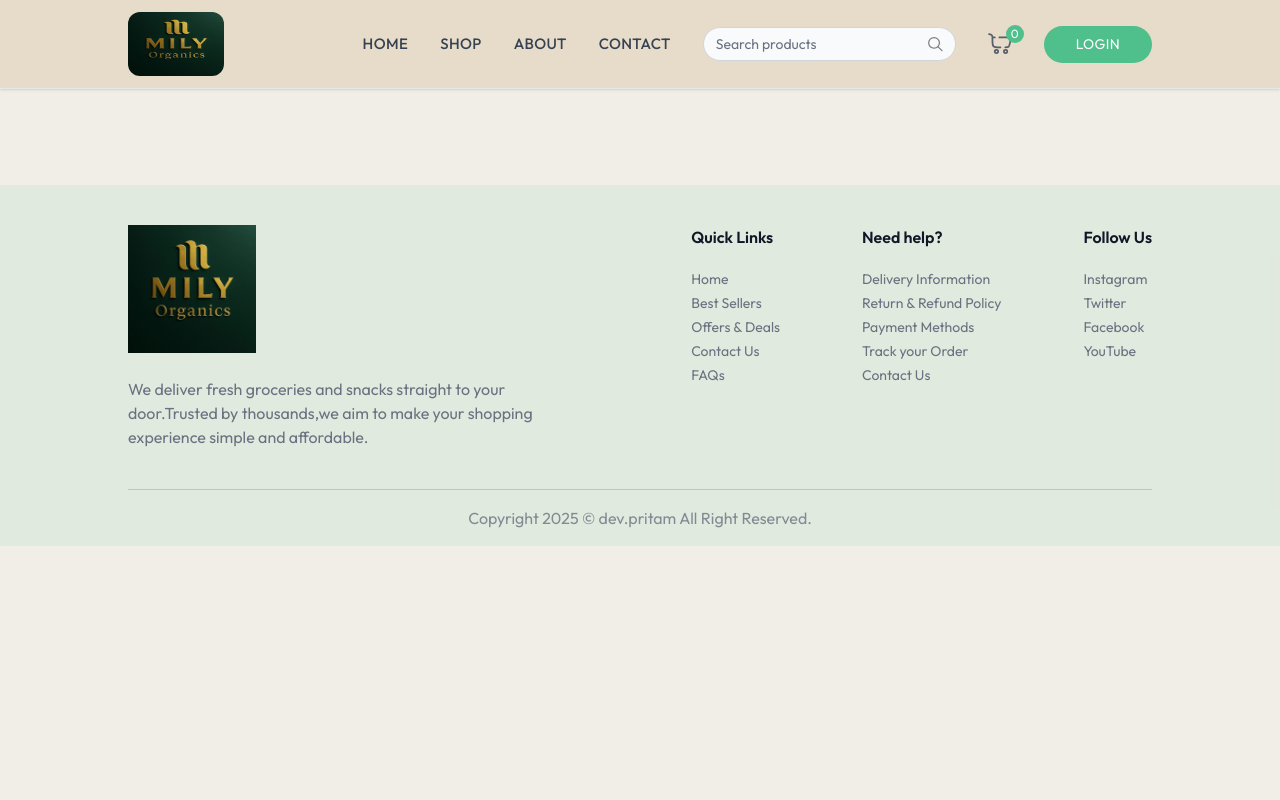
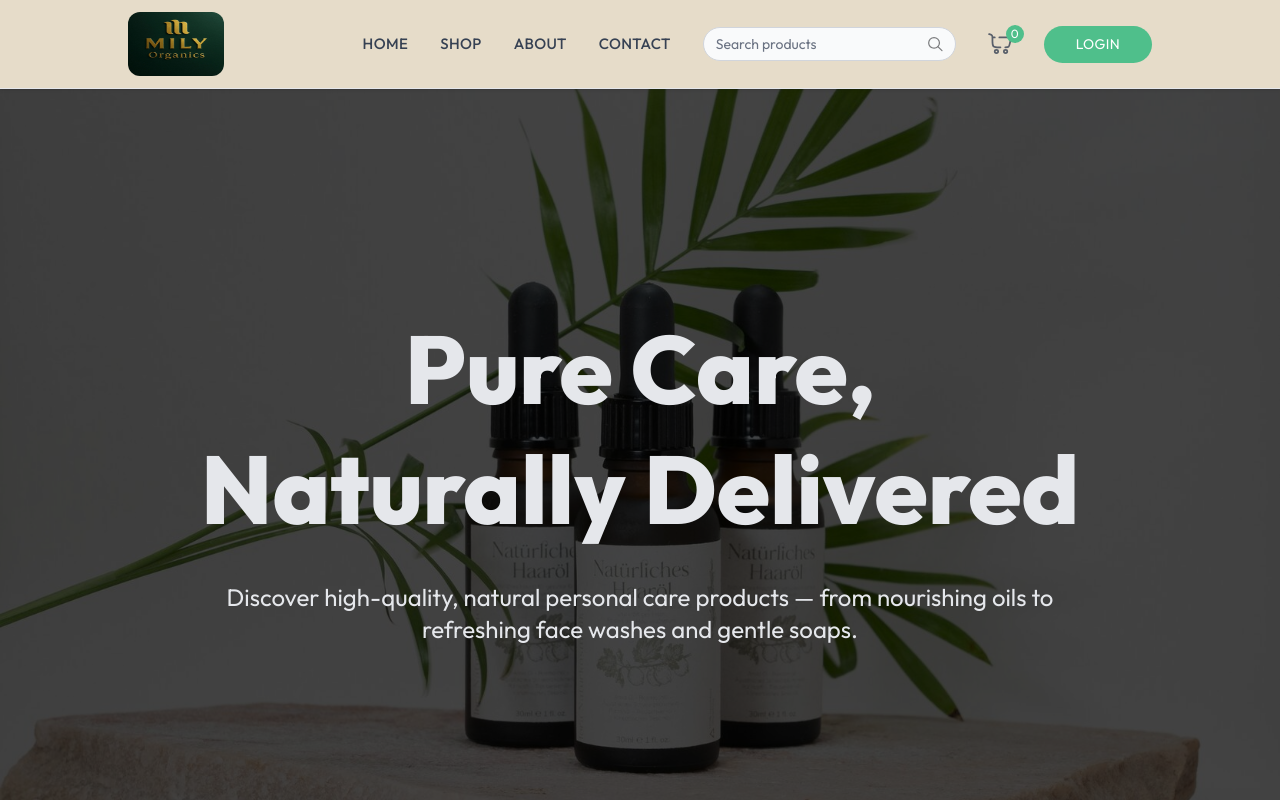
Before and after one commit to dev-pritamdutta/Mily-organics, a React (Vite) app in the folder client/: page /about in a window 1280 px wide. Shown: the top 800 px of the page. Built offline with nearby package versions, Linux system fonts and the light colour scheme; no server answers.

Commit message:
update ui

```diff
--- a/client/package.json
+++ b/client/package.json
@@ -11,6 +11,7 @@
   },
   "dependencies": {
     "@tailwindcss/vite": "^4.1.4",
+    "animate.css": "^4.1.1",
     "axios": "^1.9.0",
     "react": "^19.0.0",
     "react-dom": "^19.0.0",
--- a/client/src/App.jsx
+++ b/client/src/App.jsx
@@ -20,6 +20,7 @@ import Orders from "./pages/seller/Orders";
 import Loading from "./components/Loading";
 import EditProduct from "./pages/seller/EditProduct";
 import AllUsers from "./pages/seller/AllUsers";
+import About from "./components/About";
 
 const App = () => {
   const isSellerPath = useLocation().pathname.includes("seller");
@@ -42,19 +43,21 @@ const App = () => {
         />
         <Route path="/products" element={<AllProducts />} />
         <Route path="/products/:category" element={<ProductCategory />} />
+
         <Route path="/products/:category/:id" element={<ProductDetails />} />
         <Route path="/Cart" element={<Cart />} />
         <Route path="/add-address" element={<AddAddress />} />
         <Route path="/my-orders" element={<MyOrders />} />
 
         <Route path="/loader" element={<Loading />} />
+        <Route path="/about" element={<About />} />
 
         <Route
           path="/seller"
           element={isSeller ? <SellerLayout /> : <SellerLogin />}
         >
           <Route index element={isSeller ? <AddProduct /> : null} />
-           <Route path="all-users" element={<AllUsers />} />
+          <Route path="all-users" element={<AllUsers />} />
           <Route path="product-list" element={<ProductList />} />
           <Route path="orders" element={<Orders />} />
           <Route path="edit/:id" element={<EditProduct />} />
--- /dev/null
+++ b/client/src/components/About.jsx
@@ -0,0 +1,31 @@
+import React from "react";
+import "animate.css";
+import { assets } from "../assets/assets";
+
+const About = () => {
+  return (
+    <div
+      className="relative min-h-screen bg-cover bg-center flex items-center justify-center"
+      style={{ backgroundImage: `url(${assets.hairoil})` }}
+    >
+      {/* Gradient Overlay */}
+      <div className="absolute inset-0 bg-[#000000b7]"></div>
+
+      {/* Text Content */}
+      <div className="relative z-10 max-w-5xl px-6 md:px-12 text-center text-gray-200">
+        <h1 className="text-7xl sm:text-6xl md:text-7xl lg:text-8xl font-extrabold mb-8 leading-tight animate__animated animate__fadeInDown animate__slow">
+          Pure Care, <br /> Naturally Delivered
+        </h1>
+
+        <p className="text-xl sm:text-2xl text-gray-200 mb-6 animate__animated animate__fadeInUp animate__delay-1s">
+          Discover high-quality, natural personal care products — from
+          nourishing oils to refreshing face washes and gentle soaps.
+        </p>
+
+
+      </div>
+    </div>
+  );
+};
+
+export default About;
--- a/client/src/pages/AllProducts.jsx
+++ b/client/src/pages/AllProducts.jsx
@@ -6,18 +6,8 @@ const AllProducts = () => {
   const { products, searchQuery } = useAppContext();
   const [filteredProducts, setFilteredProducts] = useState([]);
   const [sortOption, setSortOption] = useState("default");
-  useEffect(() => {
-    if (searchQuery.length > 0) {
-      setFilteredProducts(
-        products.filter((product) =>
-          product.name.toLowerCase().includes(searchQuery.toLowerCase())
-        )
-      );
-    } else {
-      setFilteredProducts(products);
-    }
-  }, [products, searchQuery]);
 
+  // sorting and serch filter implementation
   useEffect(() => {
     let temp = [...products];
 
--- a/client/src/pages/MyOrders.jsx
+++ b/client/src/pages/MyOrders.jsx
@@ -24,7 +24,7 @@ const MyOrders = () => {
   }, [user]);
 
   return (
-    <div className="mt-16 pb-16">
+    <div className="mt-16 max-w-7xl mx-auto px-4 sm:px-6 lg:px-8 ">
       <div className="flex flex-col items-end w-max mb-8">
         <p className="text-2xl font-medium uppercase">My orders</p>
         <div className="w-16 h-0.5 bg-[var(--color-primary)] rounded-full"></div>
@@ -33,7 +33,7 @@ const MyOrders = () => {
       {MyOrders.map((order, index) => (
         <div
           key={index}
-          className="border border-gray-300 rounded-lg mb-10 p-4 py-5 max-w-4xl"
+          className="border border-green-700 rounded-lg mb-10 p-4 py-5 max-w-4xl"
         >
           <p className="flex justify-between md:items-center text-gray-400 md:font-medium max-md:flex-col">
             <span>OrderId: {order._id}</span>
```
Also changed, not shown: client/public/soap1.jpg (added), 1 other file (tests, documents, lock files or other folders).
